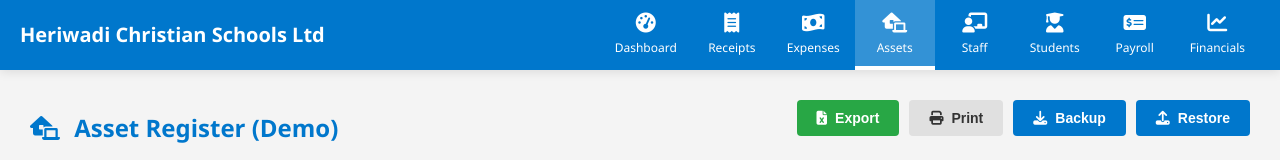
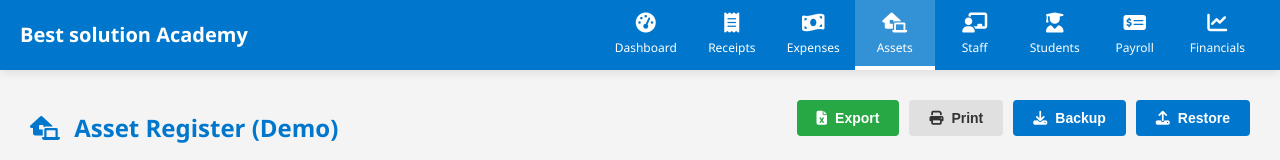
Before and after one commit to Cephas-Duke/DEMO, a plain HTML site: page assets.html in a window 1280 px wide. Shown: the top 160 px of the page. Drawn offline with Linux system fonts and the light colour scheme.

Commit message:
Update assets.html

```diff
--- a/assets.html
+++ b/assets.html
@@ -99,7 +99,7 @@
   </div>
 
   <nav class="top-nav">
-    <div class="school-name">Heriwadi Christian Schools Ltd</div>
+    <div class="school-name">Best solution Academy</div>
     <ul class="nav-menu">
       <li class="nav-item"><a href="index.html" class="nav-link"><i class="fas fa-tachometer-alt nav-icon"></i><span class="nav-text">Dashboard</span></a></li>
       <li class="nav-item"><a href="receipts.html" class="nav-link"><i class="fas fa-receipt nav-icon"></i><span class="nav-text">Receipts</span></a></li>
```
